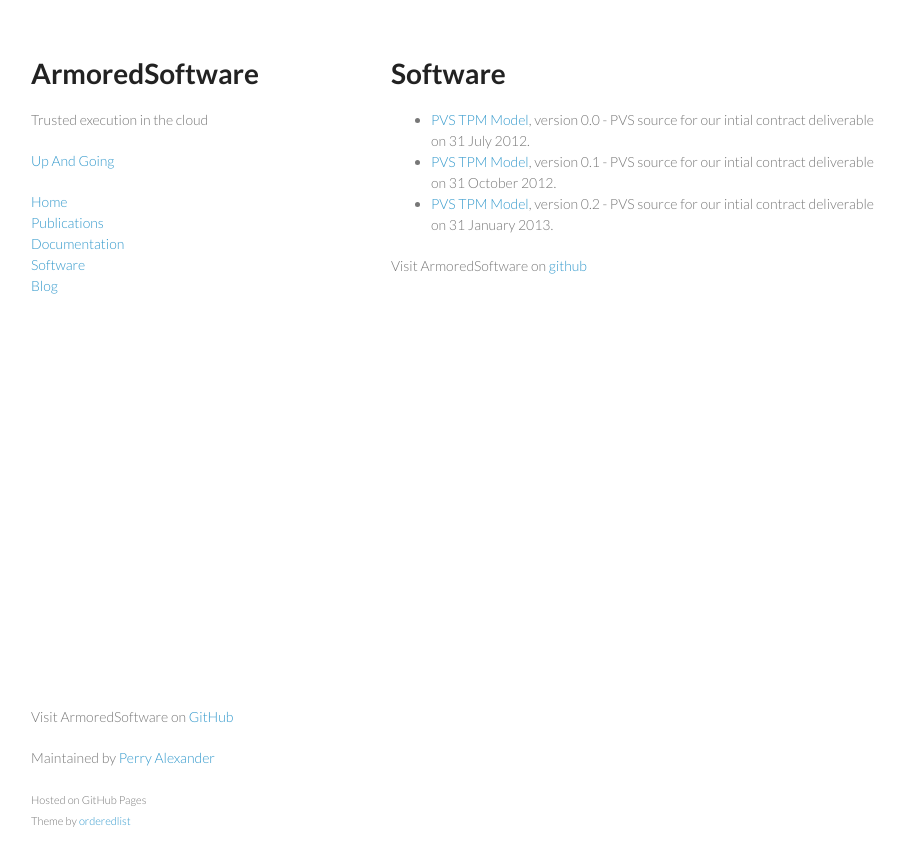
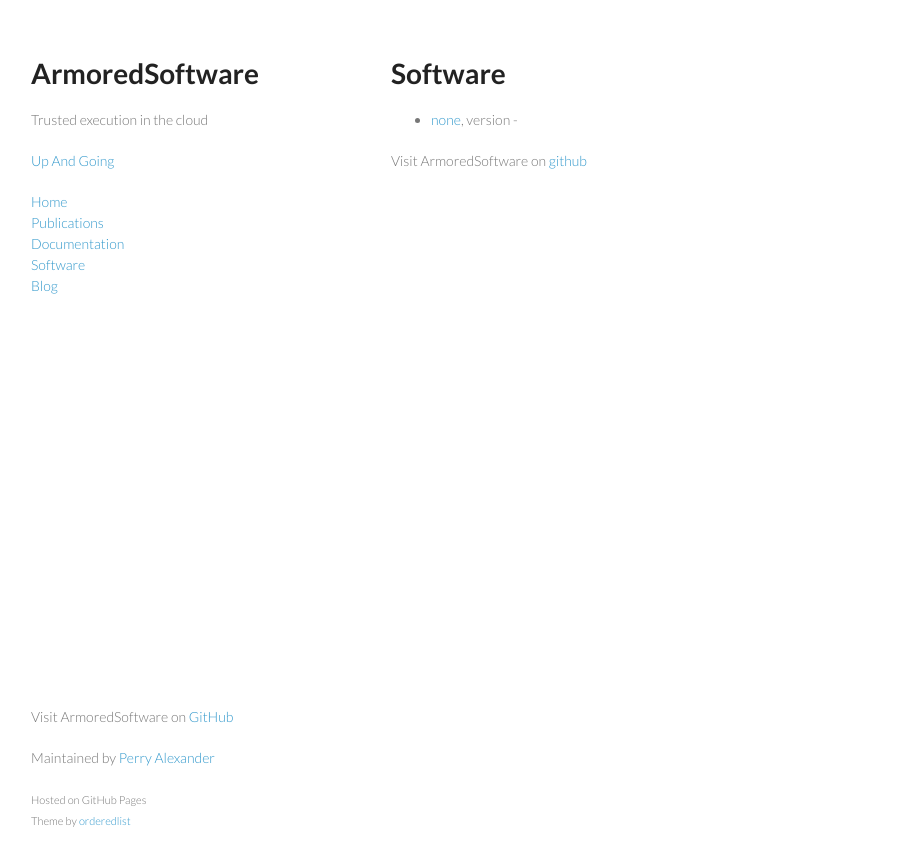
Before and after one commit to armoredsoftware/armoredsoftware.github.io, a Jekyll site: the page built from software.md, in a window 1280 px wide. Shown: the top 866 px of the page, without its empty margins (179-1084 px from the left). Built offline with Jekyll 4.4.1, drawn with Linux system fonts in a browser that asks for light colours.

Commit message:
moving to standard template

```diff
--- a/_data/releases.yml
+++ b/_data/releases.yml
@@ -1,14 +1,4 @@
-- name: PVS TPM Model
-  version: 0.0
-  description: PVS source for our intial contract deliverable on 31 July 2012.
-  file: verified-tpm-20120731.tgz
-
-- name: PVS TPM Model
-  version: 0.1
-  description: PVS source for our intial contract deliverable on 31 October 2012.
-  file: verified-tpm-20121031.tgz
-
-- name: PVS TPM Model
-  version: 0.2
-  description: PVS source for our intial contract deliverable on 31 January 2013.
-  file: verified-tpm-20130131.tgz
+- name: none
+  version:
+  description:
+  file:
--- a/_includes/releases.html
+++ b/_includes/releases.html
@@ -1,6 +1,10 @@
 <ul>
 {% for release in site.data.releases %}
+{% if relase.name == "none" %}
+No current software relases
+{% else %}
 <li> <a href="{{ site.baseurl }}/{{ site.repo }}/resources/{{ release.file }}">{{ release.name }}</a>, version {{ release.version }} - {{ release.description }}</li>
+{% endif %}
 {% endfor %}
 </ul>
 
```
